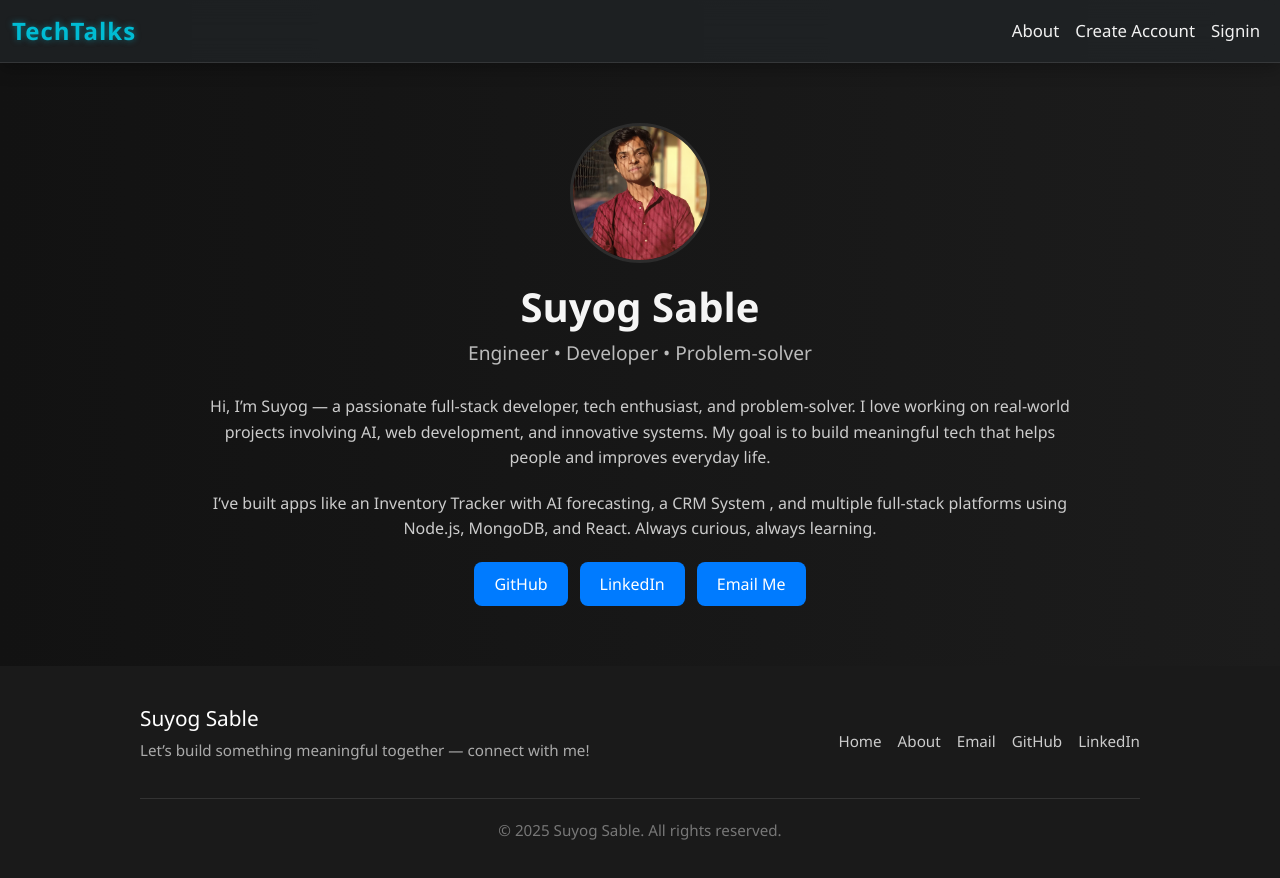
After one commit to Suyog-Sable/Blog, a Node server app: page /user/about in a window 1280 px wide. The commit adds this page. Run offline with Node 20, Linux system fonts and the light colour scheme; some libraries are stand-ins or nearby versions.

Commit message:
Project Complete

```diff
--- a/routes/user.js
+++ b/routes/user.js
@@ -1,5 +1,10 @@
 const { Router } = require("express");
 const User = require('../models/user')
+
+//for profile dashboard
+const Blog = require('../models/blog');
+const Like = require('../models/likes');
+
 
 const router = Router();
 
@@ -11,20 +16,43 @@ router.get("/signup", (req, res) => {
     return res.render("signup");
 });
 
+router.get('/profile', async (req, res) => {
+    if (!req.user) return res.redirect('/user/signin');
+
+    const blogs = await Blog.find({ createdBy: req.user._id })
+        .sort({ createdAt: -1 })
+        .lean();
+
+    for (let blog of blogs) {
+        blog.likeCount = await Like.countDocuments({ blogId: blog._id });
+    }
+
+    res.render('profile', {
+        user: req.user,
+        blogs
+    });
+});
+router.get('/about', (req, res) => {
+    res.render('about', {
+        user: req.user
+    });
+});
+
+
 router.post("/signin", async (req, res) => {
     try {
         const { email, password } = req.body;
-    const token = await User.matchPasswordAndGenerateToken(email,password);
+        const token = await User.matchPasswordAndGenerateToken(email, password);
 
-    return res.cookie("token",token).redirect("/");
+        return res.cookie("token", token).redirect("/");
     } catch (error) {
-        return res.render("signin",{
+        return res.render("signin", {
             error: "Incorrect email or Password",
         });
     }
 })
 
-router.get("/logout",(req,res)=>{
+router.get("/logout", (req, res) => {
     res.clearCookie("token").redirect("/");
 });
 
--- /dev/null
+++ b/views/about.ejs
@@ -0,0 +1,112 @@
+<!DOCTYPE html>
+<html lang="en">
+
+<head>
+    <%- include('./partials/head') %>
+        <title>About - Suyog Sable</title>
+        <style>
+            body {
+                background: linear-gradient(to right, #121212, #1c1c1c);
+                color: #f5f5f5;
+                font-family: 'Segoe UI', sans-serif;
+            }
+
+            .about-wrapper {
+                max-width: 900px;
+                margin: 60px auto;
+                padding: 0 20px;
+                text-align: center;
+            }
+
+            .about-wrapper img {
+                width: 140px;
+                height: 140px;
+                border-radius: 50%;
+                object-fit: cover;
+                margin-bottom: 20px;
+                border: 3px solid #2c2c2c;
+            }
+
+            .about-wrapper h1 {
+                font-size: 2.5rem;
+                font-weight: 700;
+            }
+
+            .about-wrapper h4 {
+                font-size: 1.2rem;
+                font-weight: 500;
+                margin: 10px 0 30px;
+                color: #bbbbbb;
+            }
+
+            .about-wrapper p {
+                font-size: 1rem;
+                line-height: 1.6;
+                color: #ccc;
+                margin-bottom: 20px;
+            }
+
+            .btn-group {
+                display: flex;
+                justify-content: center;
+                flex-wrap: wrap;
+                gap: 12px;
+                margin-top: 20px;
+            }
+
+            .btn-group a {
+                text-decoration: none;
+                padding: 10px 20px;
+                background-color: #007bff;
+                border-radius: 8px;
+                color: #fff;
+                font-weight: 500;
+                transition: background 0.3s ease, transform 0.2s ease;
+            }
+
+            .btn-group a:hover {
+                background-color: #0056b3;
+                transform: translateY(-2px);
+            }
+
+            @media (max-width: 600px) {
+                .about-wrapper h1 {
+                    font-size: 2rem;
+                }
+
+                .about-wrapper img {
+                    width: 100px;
+                    height: 100px;
+                }
+            }
+        </style>
+</head>
+
+<body>
+    <%- include('./partials/nav') %>
+
+        <div class="about-wrapper">
+            <img src="/images/Suyog.jpeg" alt="Suyog Sable">
+            <h1>Suyog Sable</h1>
+            <h4>Engineer • Developer • Problem-solver</h4>
+            <p>
+                Hi, I’m Suyog — a passionate full-stack developer, tech enthusiast, and problem-solver. I love working
+                on real-world projects involving AI, web development, and innovative systems. My goal is to build
+                meaningful tech that helps people and improves everyday life.
+            </p>
+            <p>
+                I’ve built apps like an Inventory Tracker with AI forecasting, a CRM System , and
+                multiple full-stack platforms using Node.js, MongoDB, and React. Always curious, always learning.
+            </p>
+            <div class="btn-group">
+                <a href="https://github.com/Suyog-Sable" target="_blank">GitHub</a>
+                <a href="https://www.linkedin.com/in/suyog-sable/" target="_blank">LinkedIn</a>
+                <a href="mailto:suyogsable3@gmail.com">Email Me</a>
+            </div>
+        </div>
+        <%- include('./partials/footer') %>
+
+            <%- include('./partials/script') %>
+</body>
+
+</html>
--- a/views/blog.ejs
+++ b/views/blog.ejs
@@ -197,6 +197,7 @@
 
         </div>
 
+
         <%- include('./partials/script') %>
 </body>
 
--- /dev/null
+++ b/views/partials/footer.ejs
@@ -0,0 +1,84 @@
+<footer class="site-footer">
+    <div class="footer-content">
+        <div class="footer-brand">
+            <h4>Suyog Sable</h4>
+            <p>Let’s build something meaningful together — connect with me!</p>
+
+        </div>
+        <div class="footer-links">
+            <a href="/">Home</a>
+            <a href="/user/about">About</a>
+            <a href="mailto:suyogsable3@gmail.com">Email</a>
+            <a href="https://github.com/Suyog-Sable" target="_blank">GitHub</a>
+            <a href="https://linkedin.com/in/suyog-sable" target="_blank">LinkedIn</a>
+        </div>
+    </div>
+    <div class="footer-bottom">
+        <p>&copy; <%= new Date().getFullYear() %> Suyog Sable. All rights reserved.</p>
+    </div>
+</footer>
+
+<style>
+    .site-footer {
+        background-color: #1a1a1a;
+        color: #ccc;
+        padding: 40px 20px 20px;
+        margin-top: 60px;
+        font-size: 0.95rem;
+    }
+
+    .footer-content {
+        display: flex;
+        flex-wrap: wrap;
+        justify-content: space-between;
+        align-items: center;
+        max-width: 1000px;
+        margin: 0 auto 20px;
+        border-bottom: 1px solid #333;
+        padding-bottom: 20px;
+    }
+
+    .footer-brand h4 {
+        font-size: 1.3rem;
+        margin-bottom: 8px;
+        color: #fff;
+    }
+
+    .footer-brand p {
+        font-size: 0.95rem;
+        color: #aaa;
+    }
+
+    .footer-links {
+        display: flex;
+        flex-wrap: wrap;
+        gap: 16px;
+    }
+
+    .footer-links a {
+        color: #ccc;
+        text-decoration: none;
+        transition: color 0.2s ease;
+    }
+
+    .footer-links a:hover {
+        color: #fff;
+    }
+
+    .footer-bottom {
+        text-align: center;
+        color: #777;
+    }
+
+    @media (max-width: 600px) {
+        .footer-content {
+            flex-direction: column;
+            align-items: center;
+            gap: 20px;
+        }
+
+        .footer-links {
+            justify-content: center;
+        }
+    }
+</style>
--- a/views/partials/nav.ejs
+++ b/views/partials/nav.ejs
@@ -1,35 +1,46 @@
 <style>
     .glass-navbar {
-        background-color: rgba(33, 37, 41, 0.6);
-        /* semi-transparent dark */
-        backdrop-filter: blur(12px);
-        -webkit-backdrop-filter: blur(12px);
+        background-color: rgba(33, 37, 41, 0.7);
+        backdrop-filter: blur(14px);
+        -webkit-backdrop-filter: blur(14px);
         border-bottom: 1px solid rgba(255, 255, 255, 0.1);
-        box-shadow: 0 4px 16px rgba(0, 0, 0, 0.2);
-        transition: all 0.3s ease;
+        box-shadow: 0 6px 16px rgba(0, 0, 0, 0.25);
+        transition: all 0.3s ease-in-out;
+    }
+
+    .navbar-brand {
+        font-weight: 700;
+        font-size: 1.5rem;
+        letter-spacing: 1px;
+        color: #00bcd4 !important;
+        text-shadow: 0 0 6px rgba(0, 188, 212, 0.5);
     }
 
     .nav-link {
         font-weight: 500;
+        font-size: 1.05rem;
+        color: #f1f1f1 !important;
+        transition: color 0.2s, transform 0.2s;
     }
 
-    .navbar-brand {
-        font-weight: bold;
-        font-size: 1.4rem;
-        letter-spacing: 0.5px;
+    .nav-link:hover {
+        color: #00bcd4 !important;
+        transform: scale(1.05);
     }
 
     .dropdown-menu {
-        background-color: #212529;
+        background-color: #1f1f1f;
         border: none;
+        box-shadow: 0 6px 12px rgba(0, 0, 0, 0.25);
     }
 
     .dropdown-item {
-        color: #fff;
+        color: #f0f0f0;
     }
 
     .dropdown-item:hover {
-        background-color: #343a40;
+        background-color: #333;
+        color: #00bcd4;
     }
 </style>
 
@@ -43,23 +54,28 @@
 
         <div class="collapse navbar-collapse" id="navbarNavDropdown">
             <ul class="navbar-nav ms-auto">
-                <!-- <li class="nav-item">
-                    <a class="nav-link" href="/">Home</a>
-                </li> -->
 
                 <% if (locals.user) { %>
                     <li class="nav-item">
-                        <a class="nav-link" href="/blog/add-new">Write</a>
+                        <a class="nav-link" href="/blog/add-new">Create Blog</a>
+                    </li>
+                    <% } %>
+
+                        <li class="nav-item">
+                            <a class="nav-link" href="/about">About</a>
                         </li>
 
+                        <% if (locals.user) { %>
                             <li class="nav-item dropdown">
                                 <a class="nav-link dropdown-toggle" href="#" id="userDropdown" role="button"
                                     data-bs-toggle="dropdown" aria-expanded="false">
                                     <%= user.fullName %>
                                 </a>
                                 <ul class="dropdown-menu dropdown-menu-end" aria-labelledby="userDropdown">
+                                    <li><a class="dropdown-item" href="/user/profile">My Profile</a></li>
                                     <li><a class="dropdown-item" href="/user/logout">Logout</a></li>
                                 </ul>
+
                             </li>
                             <% } else { %>
                                 <li class="nav-item">
--- a/views/signin.ejs
+++ b/views/signin.ejs
@@ -67,6 +67,7 @@
             .form-check-label {
                 color: #ccc;
             }
+
         </style>
 </head>
 
```
Also changed, not shown: routes/blog.js (+8 -0 lines), views/home.ejs (+87 -9 lines), views/profile.ejs (added, +121 -0 lines), public/images/Suyog.jpeg (added). Lines whose indentation alone changed are shown as unchanged.
